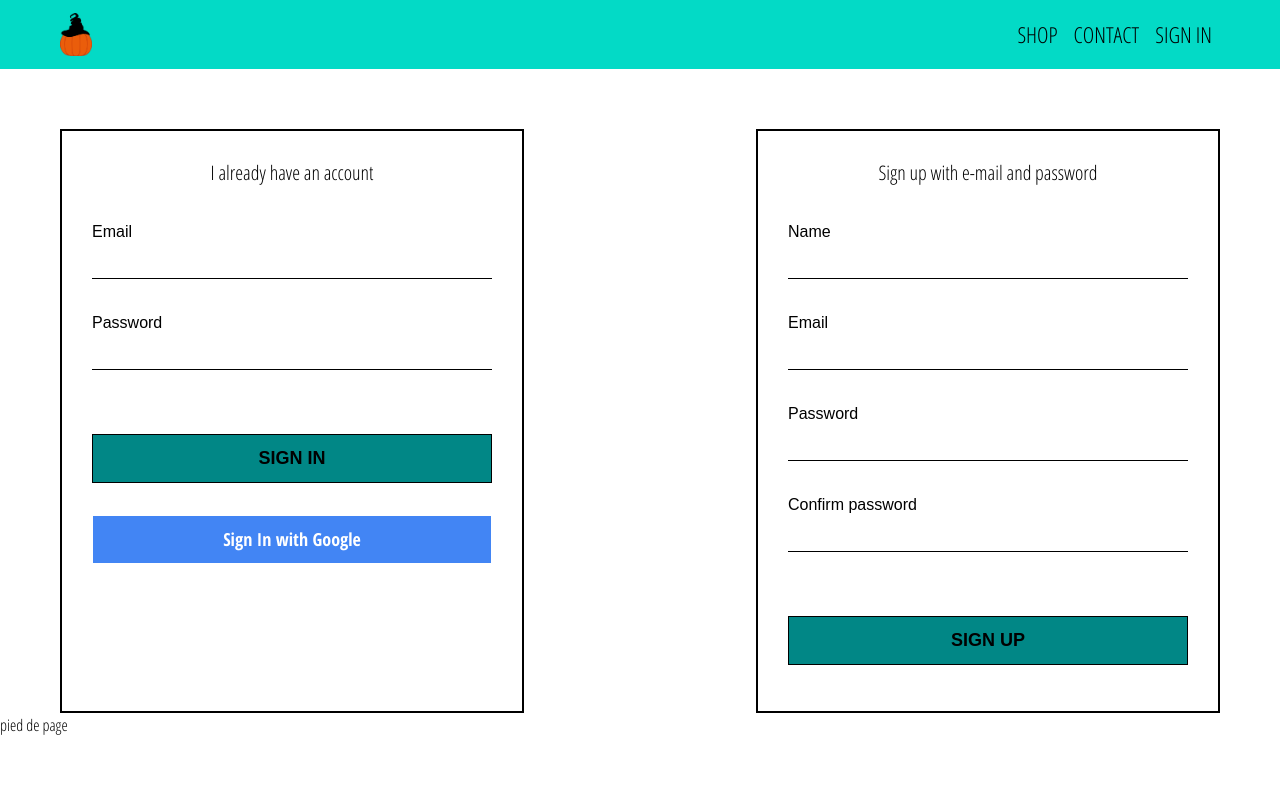
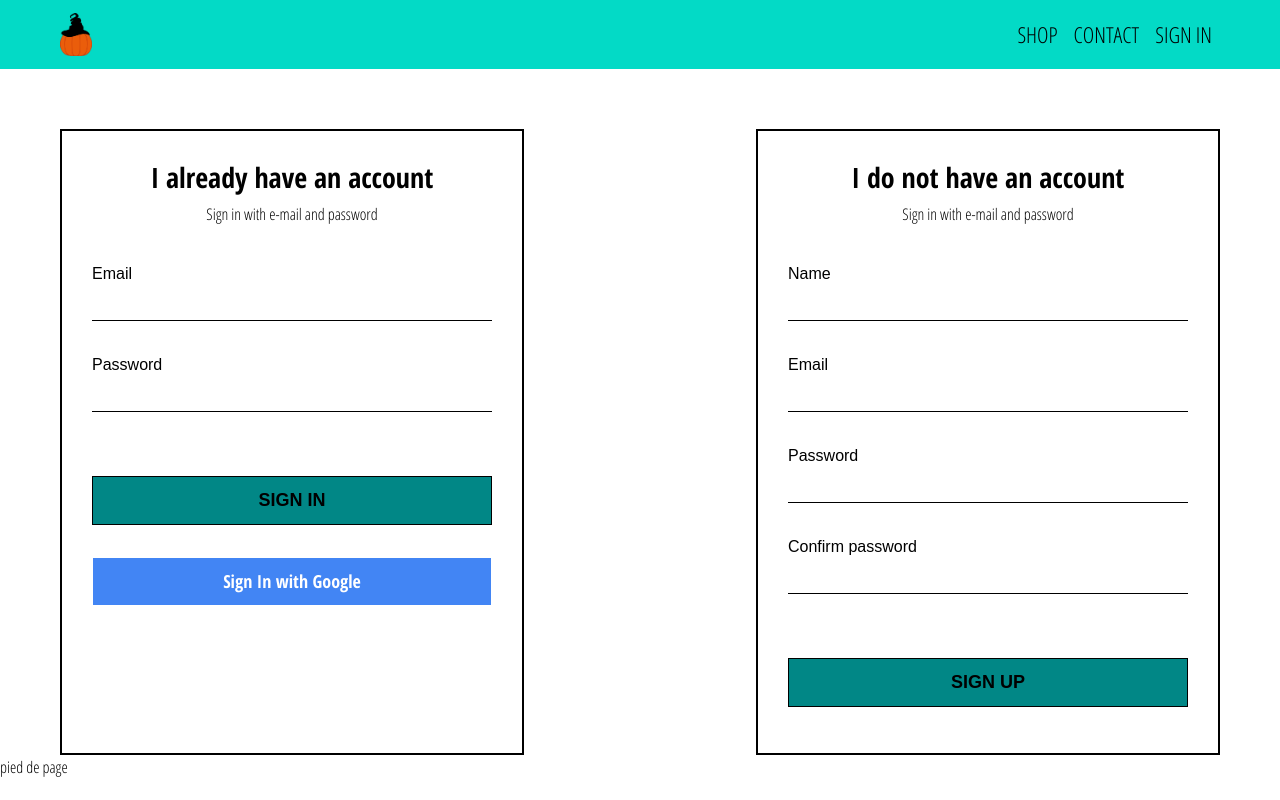
Before and after one commit to eteka03/Lucia-Shop, a React (Create React App) app: page /signin in a window 1280 px wide. Built offline with nearby package versions, Linux system fonts and the light colour scheme; no server answers.

Commit message:
finalisation du sign in et du sign up

```diff
--- a/src/App.js
+++ b/src/App.js
@@ -43,7 +43,7 @@ export default function App() {
   }, []);
 
   useEffect(() => {
-    console.log(currentUser);
+    console.log("connecté", currentUser);
   }, [currentUser]);
   return (
     <App_datas.Provider value={{ ...App_datas, user: currentUser }}>
--- a/src/components/Signin.js
+++ b/src/components/Signin.js
@@ -2,15 +2,19 @@ import React, { useState } from "react";
 import { FormGroup } from "reactstrap";
 import "../styles/formulaire.scss";
 import CustomButton from "./CustomButton";
-import { signInWithGoogle } from "../firebase/firebase.utils";
+import { auth, signInWithGoogle } from "../firebase/firebase.utils";
 
 const Signin = () => {
   const [userInfo, setUserInfos] = useState({ email: "", password: "" });
 
-  const handleSubmit = (e) => {
+  const handleSubmit = async (e) => {
     e.preventDefault();
-    /*setUserInfos({ email: "", password: "" });*/
-    console.log(userInfo);
+    const { email, password } = userInfo;
+
+    try {
+      await auth.signInWithEmailAndPassword(email, password);
+      setUserInfos({});
+    } catch (error) {}
   };
   const handleChange = (e) => {
     const { name, value } = e.target;
@@ -20,12 +24,19 @@ const Signin = () => {
     <form className="formulaire signin" onSubmit={handleSubmit}>
       <FormGroup>
         <label htmlFor="email">Email</label>
-        <input name="email" type="email" onChange={handleChange} required />
+        <input
+          placeholder=""
+          name="email"
+          type="email"
+          onChange={handleChange}
+          required
+        />
       </FormGroup>
 
       <FormGroup>
         <label htmlFor="password">Password</label>
         <input
+          placeholder=""
           name="password"
           type="password"
           onChange={handleChange}
--- a/src/pages/PageSignInSignUp.js
+++ b/src/pages/PageSignInSignUp.js
@@ -7,12 +7,14 @@ const PageSignInSignUp = () => {
   return (
     <div className="page_login conteneur_large">
       <div className="_container signIn">
-        <h5 className="">I already have an account</h5>
+        <h3 className="">I already have an account</h3>
+        <p>Sign in with e-mail and password</p>
         <Signin />
       </div>
 
       <div className="_container signUp">
-        <h5>Sign up with e-mail and password</h5>
+        <h3>I do not have an account</h3>
+        <p>Sign in with e-mail and password</p>
         <SignUp />
       </div>
     </div>
--- a/src/styles/pages/signInSignUp.scss
+++ b/src/styles/pages/signInSignUp.scss
@@ -7,6 +7,9 @@
     display: flex;
     justify-content: space-between;
     ._container {
+      h3 {
+        font-weight: 600;
+      }
       border: 2px solid #000000;
       display: inline-block;
       padding: 30px;
```
